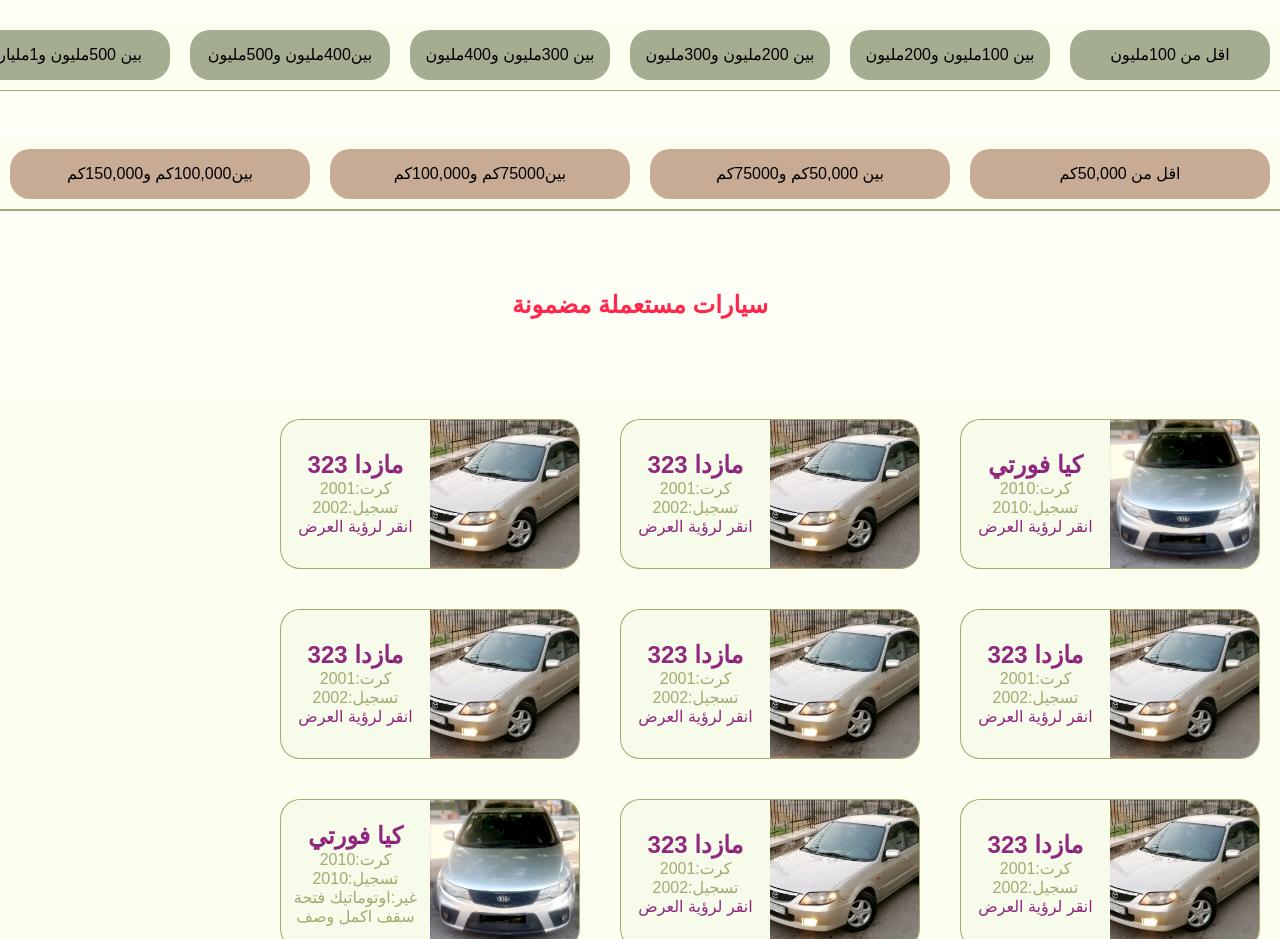
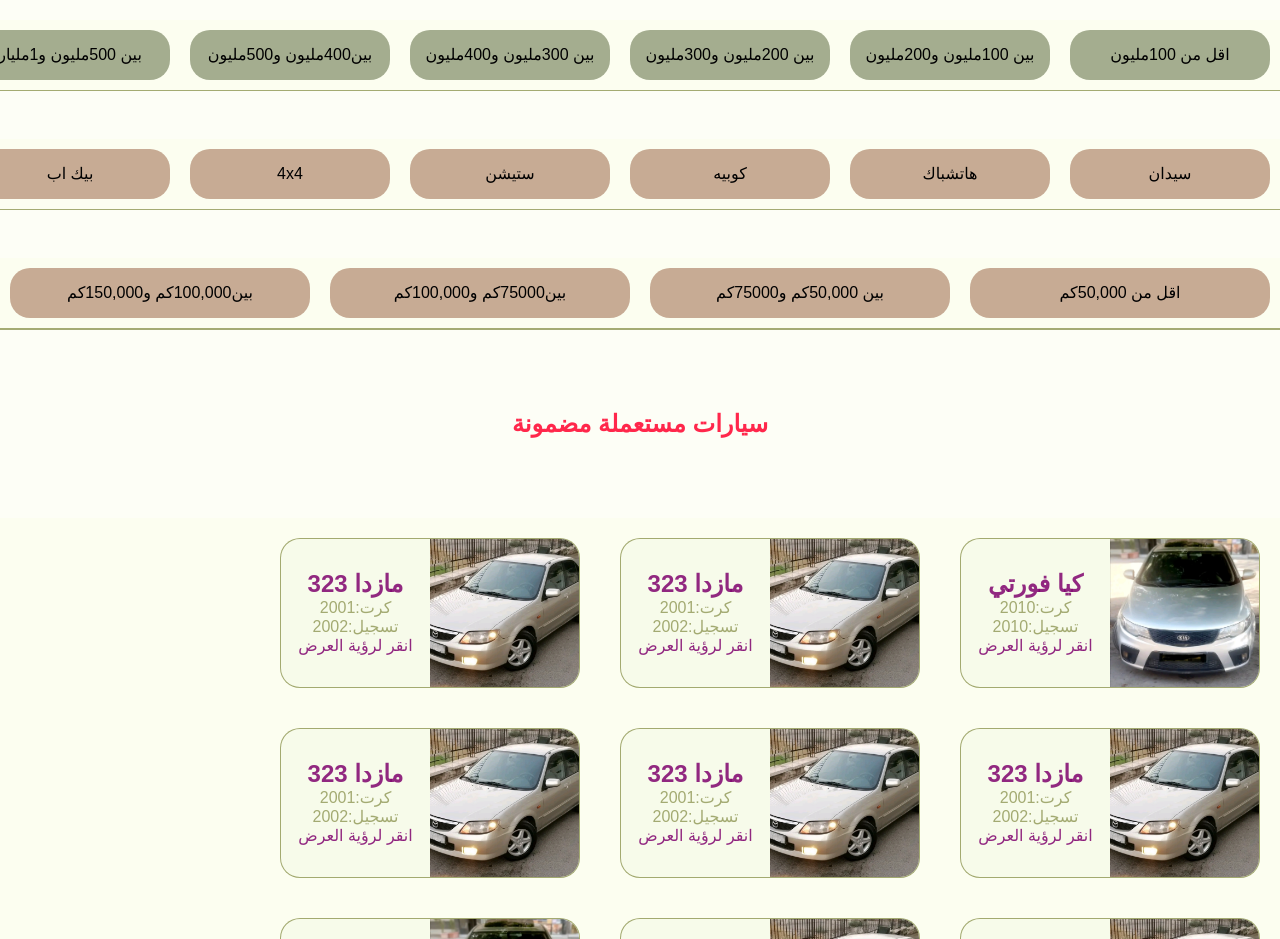
Before and after one commit to Ali-hasan-sss/Car-store-, a plain HTML site: page index.html in a window 1280 px wide. Shown: the part 1880-2819 px from the top of the page. Drawn offline with nearby package versions, Linux system fonts and the light colour scheme; a web font is replaced by a local one.

Commit message:
Update index.html add type

```diff
--- a/index.html
+++ b/index.html
@@ -164,6 +164,32 @@
         </div>
         <div class="price">
             <a>اكثر من 1مليار</a>
+        </div>
+      </div>
+      <div class="slider">
+        <div class="tp">
+            <a>سيدان</a>
+        </div>
+        <div class="tp">
+            <a>هاتشباك</a>
+        </div>
+        <div class="tp">
+            <a>كوبيه</a>
+        </div>
+        <div class="tp">
+            <a>ستيشن</a>
+        </div>
+        <div class="tp">
+            <a>4x4</a>
+        </div>
+        <div class="tp">
+            <a>بيك اب</a>
+        </div>
+        <div class="tp">
+            <a>ميكرو باص</a>
+        </div>
+        <div class="tp">
+            <a>عمومي</a>
         </div>
       </div>
       <div class="slider">
```
